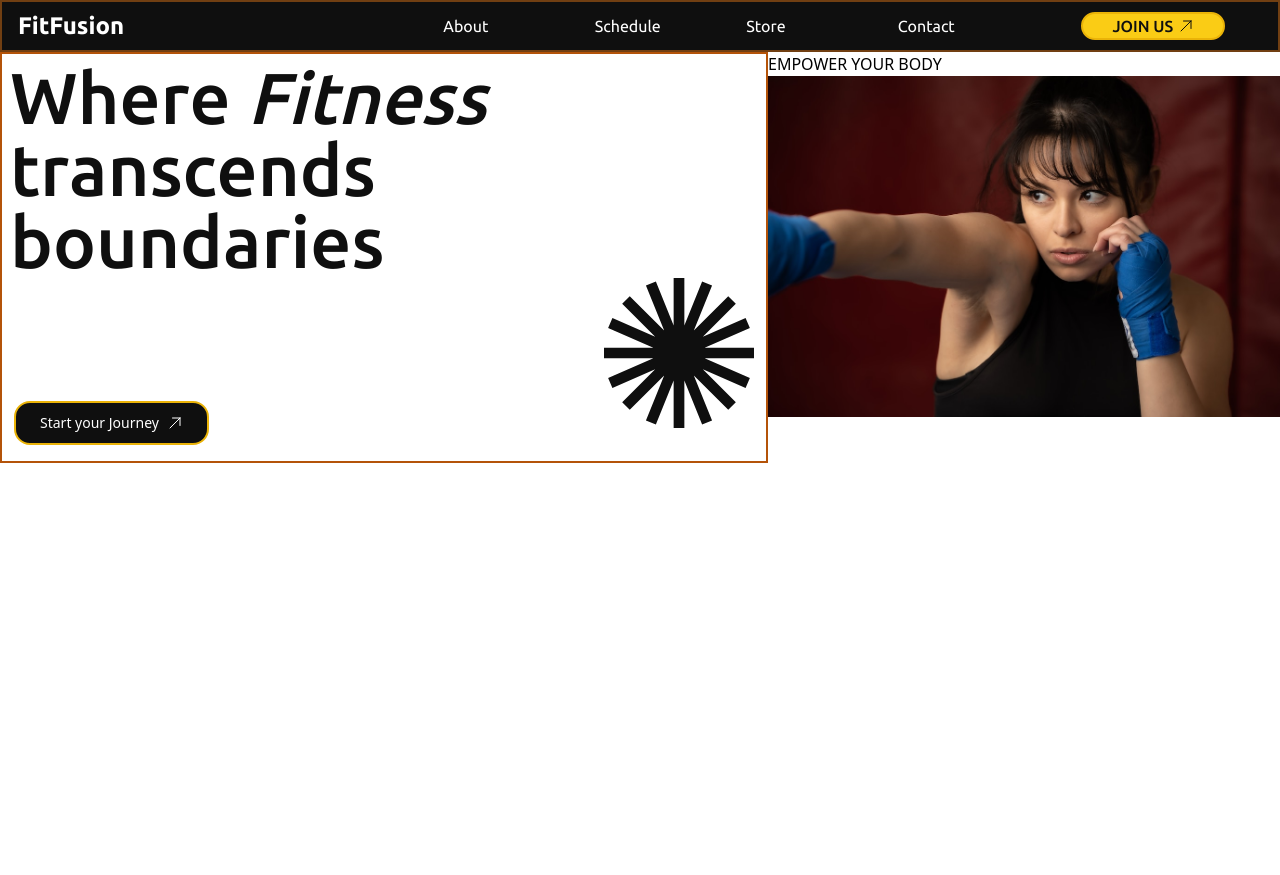
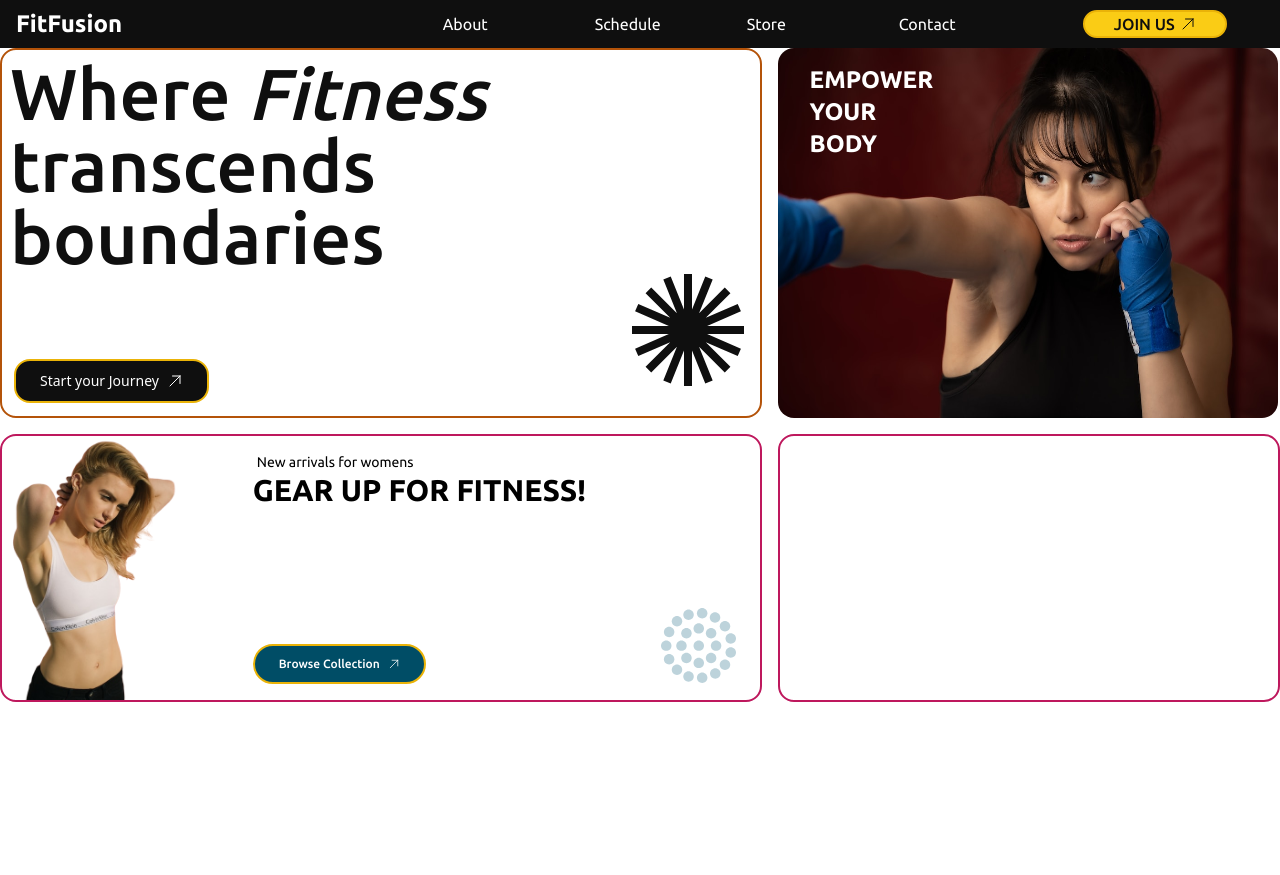
Before and after one commit to srshankar145/FitFusionPj, a website: page src/index.html in a window 1280 px wide. Shown: the top 875 px of the page. Drawn offline with Linux system fonts and the light colour scheme.

Commit message:
Added card. Need to add gradients as backgrounds.

```diff
--- a/src/index.html
+++ b/src/index.html
@@ -17,7 +17,7 @@
   <body>
     <nav>
       <div
-        class="border-2 border-yellow-900 grid grid-cols-6 items-center py-2 px-4 gap-8 bg-[#0F0F0F]"
+        class="border-yellow-900 grid grid-cols-6 items-center py-2 px-4 gap-8 bg-[#0F0F0F]"
       >
         <!-- max-w-screen-xl-->
         <div
@@ -58,17 +58,22 @@
         </div>
       </div>
     </nav>
+
+    <!-- Hero Section Starting -->
     <section>
-      <div class="heroSection grid grid-cols-10 grid-rows-10">
+      <div class="heroSection grid grid-cols-10 gap-4">
         <!-- radial-gradient(34.67% 21.63% at 27.18% 13.73%, #FFF9E5 0%, #FFF3CC 100%) -->
-        <div class="card1 col-span-6 border-2 border-amber-700">
+        <div
+          class="card1 col-span-6 border-2 border-amber-700 rounded-2xl bg-[radial-gradient(34.67% 21.63% at 27.18% 13.73%, #FFF9E5 0%, #FFF3CC 100%)]"
+        >
           <div class="pt-2 pl-2">
             <h2 class="font-Ubuntu text-7xl text-[#0F0F0F] font-medium">
               Where <span class="italic"> Fitness </span> transcends boundaries
             </h2>
           </div>
           <div class="btmAligned flex items-baseline justify-between">
-            <div class="my-4 mx-3">
+            <div class="mb-3 mx-3">
+              <!--my-2 mx-3-->
               <button
                 class="border-2 border-yellow-500 text-nowrap bg-[#0F0F0F] text-[#fff] rounded-2xl px-6 py-2 flex items-center justify-evenly font-medium text-sm"
               >
@@ -89,22 +94,73 @@
                 </svg>
               </button>
             </div>
-            <div class="mx-3">
+            <div class="w-28 h-28 mr-4">
               <img src="../imgs/Star.svg" alt="" />
             </div>
           </div>
         </div>
         <div class="card2 col-span-4">
-          <div>
-            <h2>EMPOWER YOUR BODY</h2>
+          <div class="absolute w-32 ml-8 mt-4">
+            <h2 class="text-2xl text-white font-bold font-Ubuntu">
+              EMPOWER YOUR BODY
+            </h2>
           </div>
-          <div>
-            <img src="../imgs/Boxing_Girl.jpeg" alt="" />
+          <div class="bg-contain">
+            <img
+              src="../imgs/Boxing_Girl.jpeg"
+              class="w-[500px] h-[370px] rounded-2xl"
+            />
           </div>
         </div>
       </div>
     </section>
 
-    <!-- <h1 class="font-bold text-2xl text-orange-400">FitFusion Project</h1> -->
+    <section>
+      <div
+        class="grid grid-cols-10 gap-4 border-lime-800 font-Ubuntu mt-4 mb-8"
+      >
+        <div
+          class="leftCard col-span-6 flex justify-between rounded-2xl border-2 border-pink-700 bg-[radial-gradient(55.06% 7.38% at 47.29% 4.52%, #ADDCEB 0%, #5CB8D6 100%)]"
+        >
+          <div class="FirstWomen w-44">
+            <img src="../imgs/Women_Img.png" alt="" />
+          </div>
+          <div class="middleBtns col-span-6 mt-4">
+            <h4 class="text-sm ml-1">New arrivals for womens</h4>
+            <h2 class="text-3xl font-bold">GEAR UP FOR FITNESS!</h2>
+
+            <div class="translate-y-[8.5rem]">
+              <!--my-2 mx-3-->
+              <button
+                class="border-2 border-yellow-500 text-nowrap bg-[#004D66] text-[#fff] rounded-full px-6 py-2 flex items-center justify-evenly font-medium text-xs"
+              >
+                Browse Collection
+                <svg
+                  xmlns="http://www.w3.org/2000/svg"
+                  fill="none"
+                  viewBox="0 0 24 24"
+                  stroke-width="1.5"
+                  stroke="currentColor"
+                  class="w-5 h-5 pl-2"
+                >
+                  <path
+                    stroke-linecap="round"
+                    stroke-linejoin="round"
+                    d="m4.5 19.5 15-15m0 0H8.25m11.25 0v11.25"
+                  />
+                </svg>
+              </button>
+            </div>
+          </div>
+          <div class="lastDotCircles translate-y-[10.75rem] mr-6">
+            <!--mr-6 mt-20-->
+            <img src="../imgs/Circle_Dots.svg" alt="" />
+          </div>
+        </div>
+        <div
+          class="rightCard col-span-4 rounded-2xl border-2 border-pink-700"
+        ></div>
+      </div>
+    </section>
   </body>
 </html>
```
Also changed, not shown: dist/output.css.
